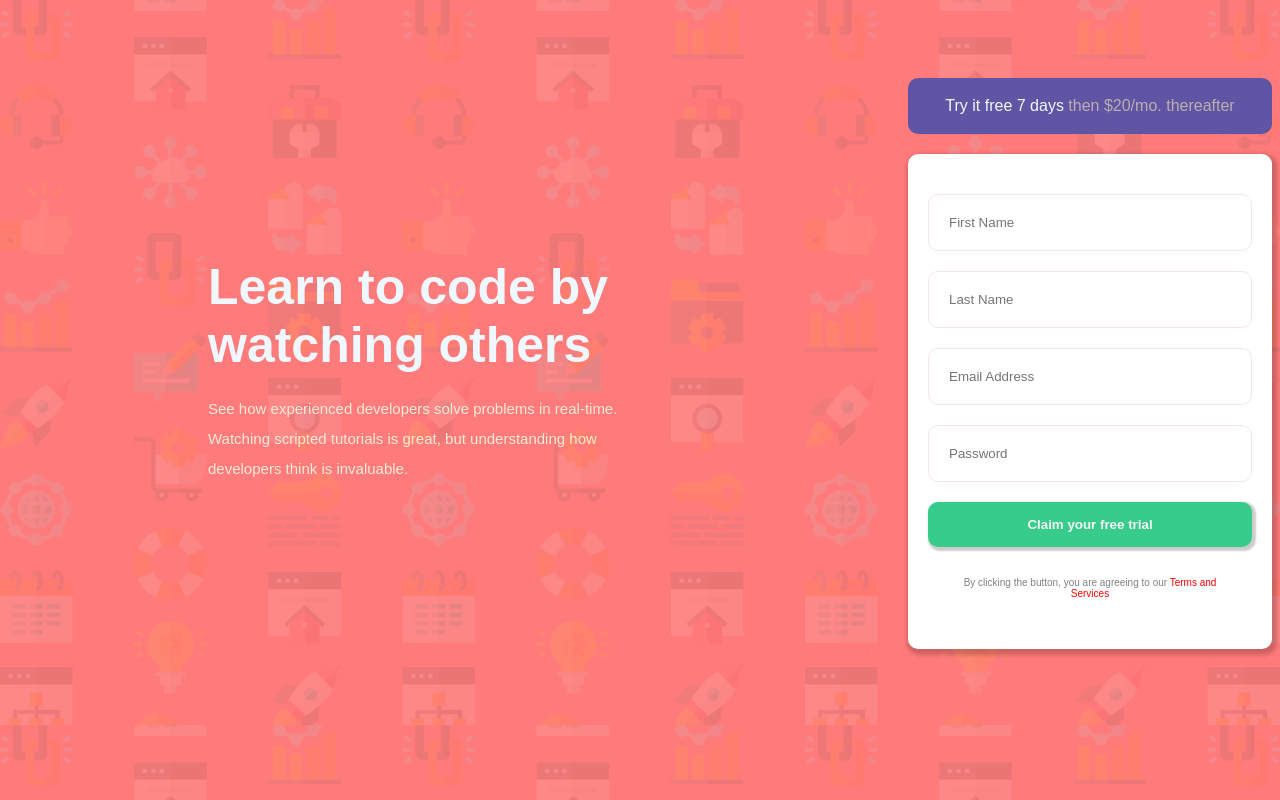
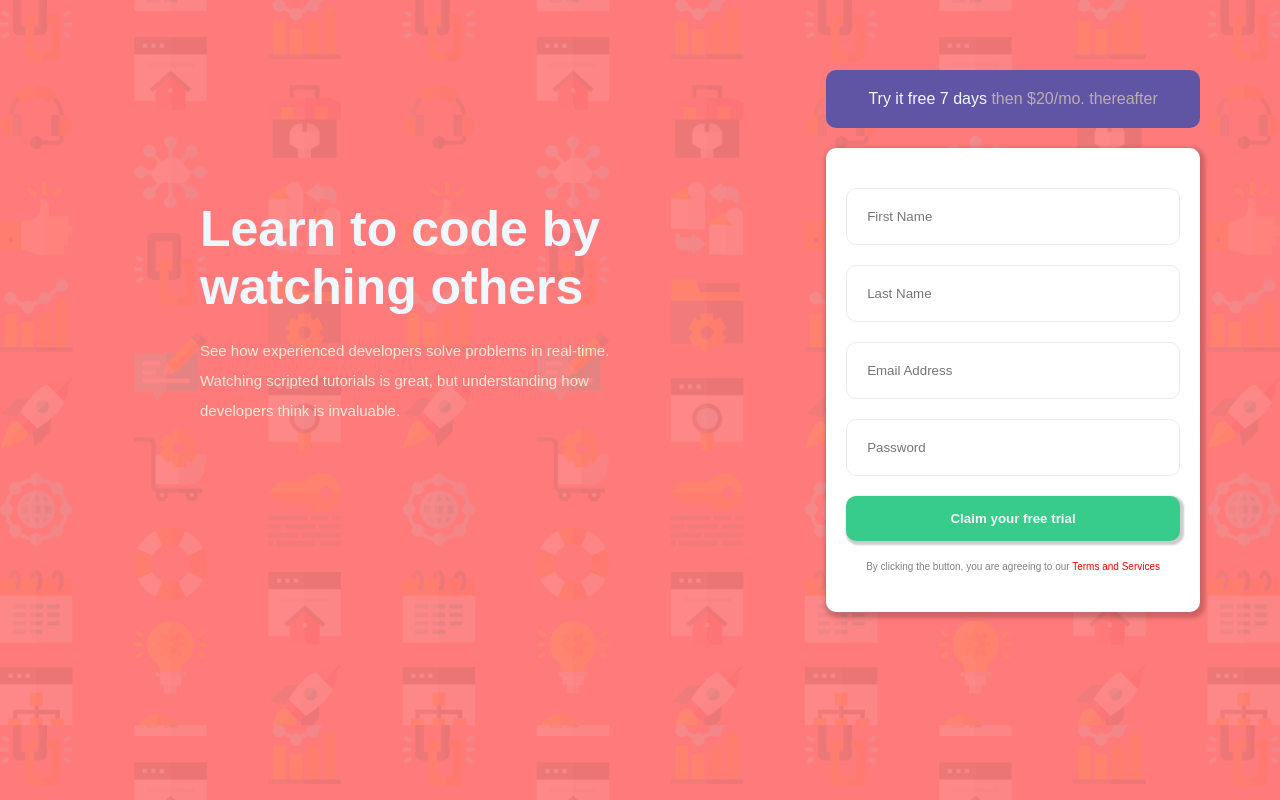
Before and after one commit to Aya-tarek0/intro-component-with-signup-form-master, a plain HTML site: page index.html in a window 1280 px wide. Drawn offline with Linux system fonts and the light colour scheme; a web font is replaced by a local one.

Commit message:
first commit

```diff
--- a/script.js
+++ b/script.js
@@ -46,7 +46,7 @@ else{
              emailError.id = "emailError";
              document.querySelector(".emaill").appendChild(emailError);
              }
-             emailError.innerHTML = `<span style="color: red;">looks like this is not an email</span>`;
+             emailError.innerHTML = `<span style="color: red; font-size =10px">looks like this is not an email</span>`;
 
              }
    else{
--- a/style.css
+++ b/style.css
@@ -1,5 +1,7 @@
 *{
     box-sizing: border-box;
+    padding: 0;
+    margin: 0;
 }
 :root{
     --bg : hsl(0, 100%, 74%) ;
@@ -13,11 +15,15 @@ body{
     background-color: var(--bg);
     background-size: cover;
     font-family: 'Poppins', sans-serif;
+    justify-content: center;
+    align-items: center;
 
 }
 .container{
     display: flex;
     flex-direction: row;
+    max-width: 1200px;
+    justify-content: space-between;
 }
 .paragrph{
     margin-block-start: 200px;
@@ -46,13 +52,12 @@ font-size: 15px;
     text-align: center;
     color: aliceblue;
      height: auto;
-     padding: 3px;
+     padding: 20px;
      border-radius: 10px;
 }
 .formContainer{
     max-width: 500px;
     margin-top: 70px;
-    margin-inline-start: 100px;
 
 }
 .form{
@@ -92,13 +97,15 @@ input{
     text-align: center;
 
 }
-@media screen  and (max-width: 700px) {
+
+@media only screen and (max-width: 600px) {
     body{
         justify-content: center;
         text-align: center;
     }
     .container{
         flex-direction: column;
+
     }
     .paragrph{
         margin-block-start: 0px;
@@ -114,3 +121,9 @@ justify-content: center;
  }
 
 }
+
+@media only screen and (min-width: 600px) and (max-width: 1200px){
+   .container{
+    max-width: 1000;
+   }
+ }
```
